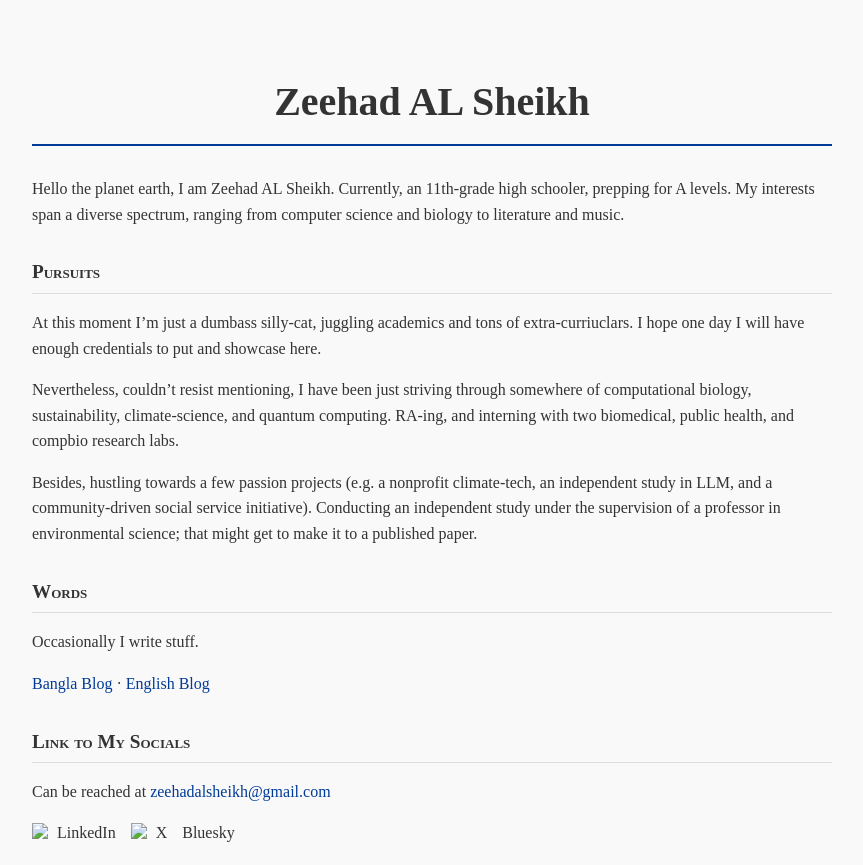
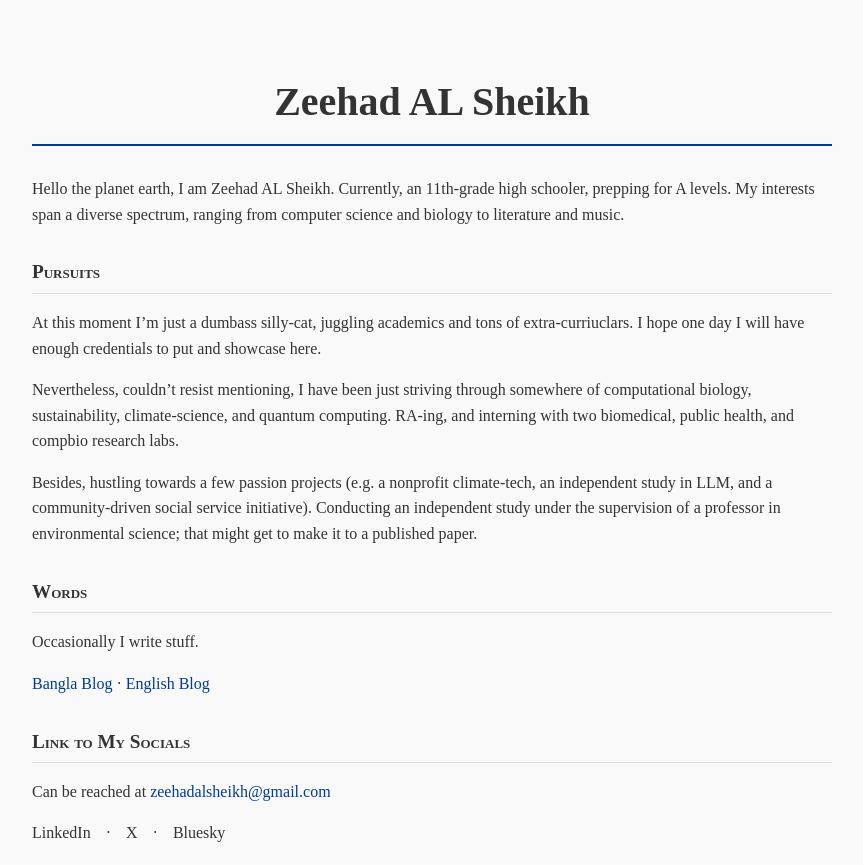
Before and after one commit to zeehadalsheikh/zeehadalsheikh.github.io, a plain HTML site: page index.html in a window 1280 px wide. Shown: the whole page, without its empty margins (208-1071 px from the left). Drawn offline with Linux system fonts and the light colour scheme; a web font is replaced by a local one.

Commit message:
Update index.html

```diff
--- a/index.html
+++ b/index.html
@@ -100,13 +100,13 @@
         <p>Can be reached at <a href="mailto:zeehadalsheikh@gmail.com">zeehadalsheikh@gmail.com</a></p>
         <div class="social-links">
             <a href="https://www.linkedin.com/in/zeehadalsheikh/" target="_blank">
-                <img src="" alt="LinkedIn">
+
                 LinkedIn
-            </a>
+            </a> ·
             <a href="https://x.com/zeehadalsheikh" target="_blank">
-                <img src="" alt="X (Twitter)">
+
                 X
-            </a>
+            </a> ·
             <a href="https://bsky.app/profile/zeehad.bsky.social" target="_blank">
 
                 Bluesky
```
